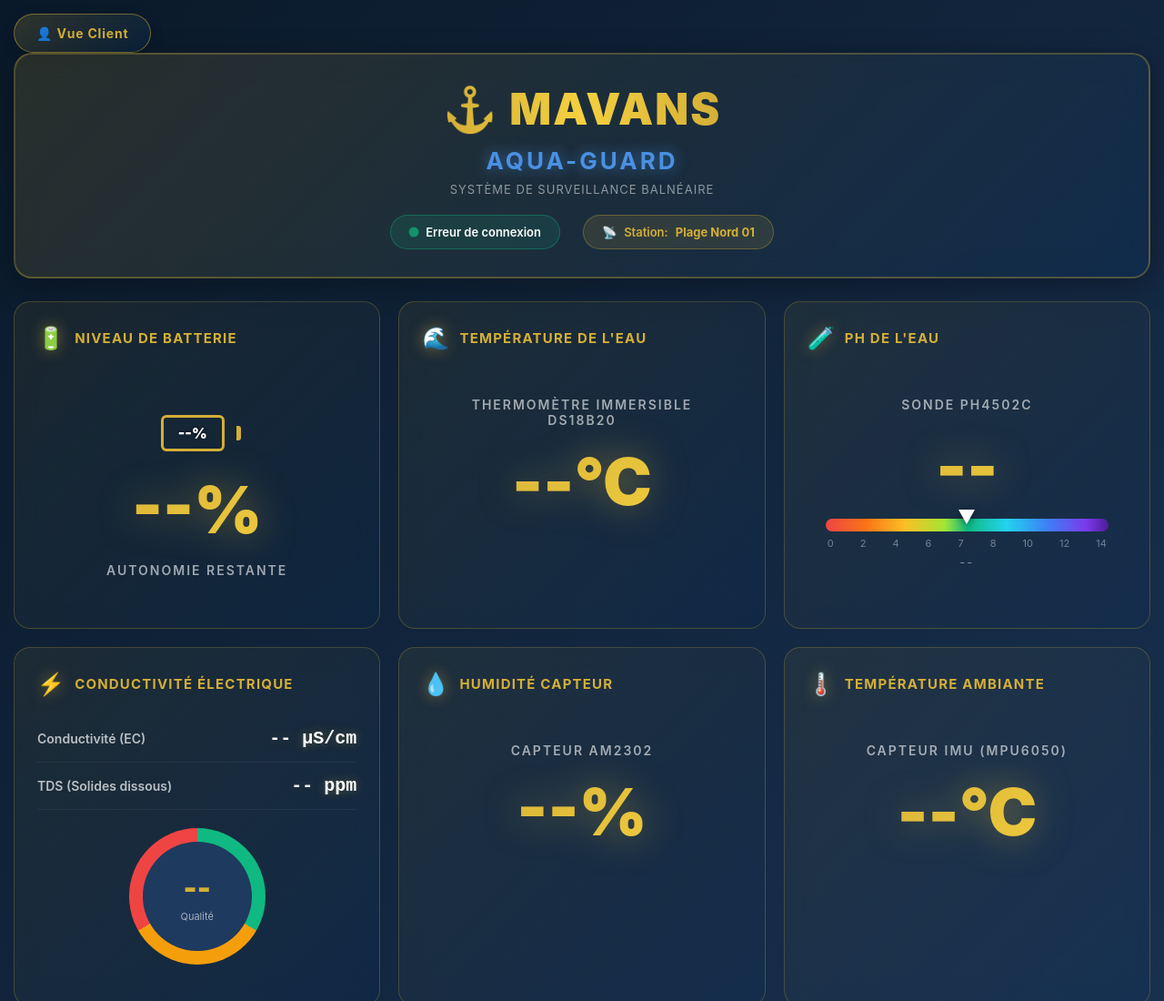
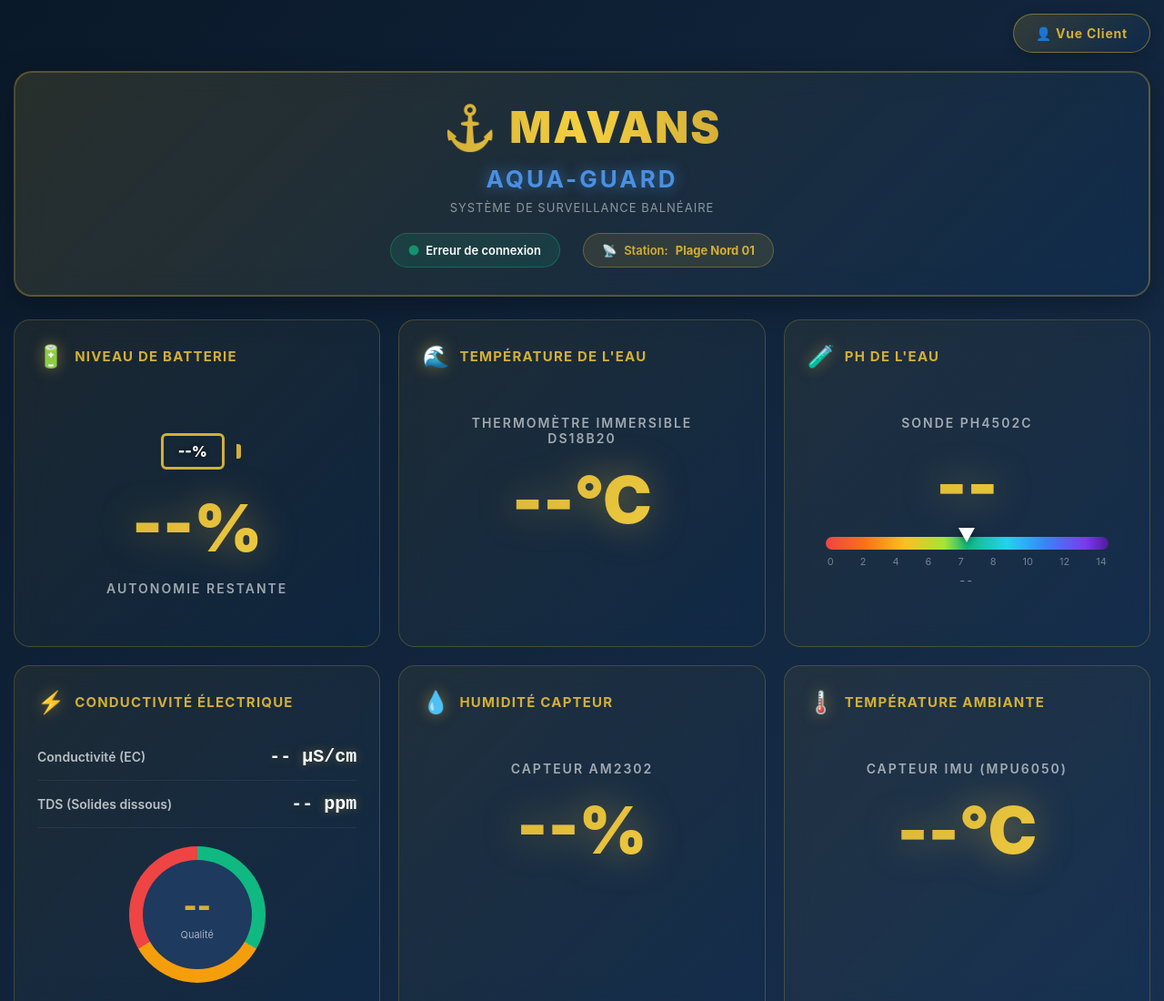
Before and after one commit to Alexis-guerin/aquaguard-dashboard, a plain HTML site: page index.html in a window 1280 px wide. Shown: the top 1100 px of the page at 91% size. Drawn offline with nearby package versions, Linux system fonts and the light colour scheme; no server answers.

Commit message:
Add navigation bar for Vue Client link
Wrap Vue Client link in a navigation bar div.

```diff
--- a/index.html
+++ b/index.html
@@ -9,7 +9,9 @@
 </head>
 <body>
 
-    <a href="client.html" class="nav-btn">👤 Vue Client</a>
+    <div class="nav-bar">
+        <a href="client.html" class="nav-btn">👤 Vue Client</a>
+    </div>
 
     <!-- HEADER -->
     <div class="header">
```
